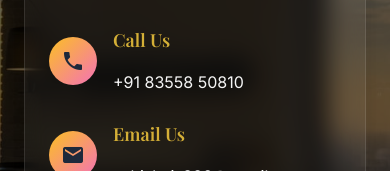
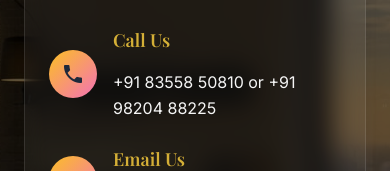
Before and after one commit to Vegeta0807/interior-designer-portfolio, an Angular app: page / in a window 390 px wide. Shown: the part 7611-7782 px from the top of the page. Built offline with nearby package versions, Linux system fonts and the light colour scheme.

Commit message:
Secondary Phone number added

```diff
--- a/src/app/components/contact/contact.html
+++ b/src/app/components/contact/contact.html
@@ -30,7 +30,7 @@
                 </div>
                 <div class="flex-1">
                   <h4 class="text-lg font-semibold text-accent">Call Us</h4>
-                  <p class="text-neutral-light">+91 83558 50810</p>
+                  <p class="text-neutral-light">+91 83558 50810 or +91 98204 88225</p>
                 </div>
               </a>
               <a href="mailto:ashishvis926@gmail.com" class="flex items-center gap-4">
```
